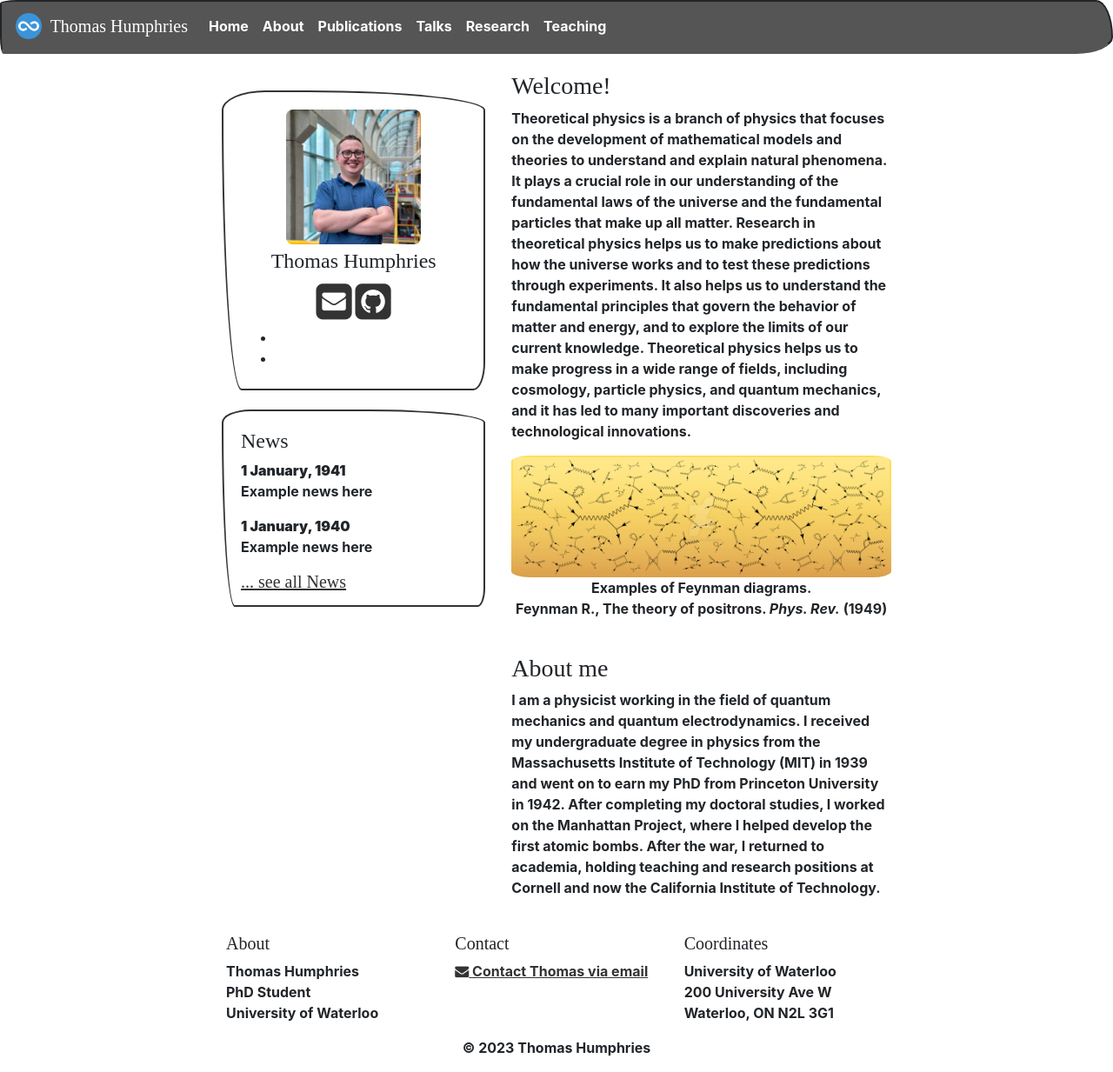
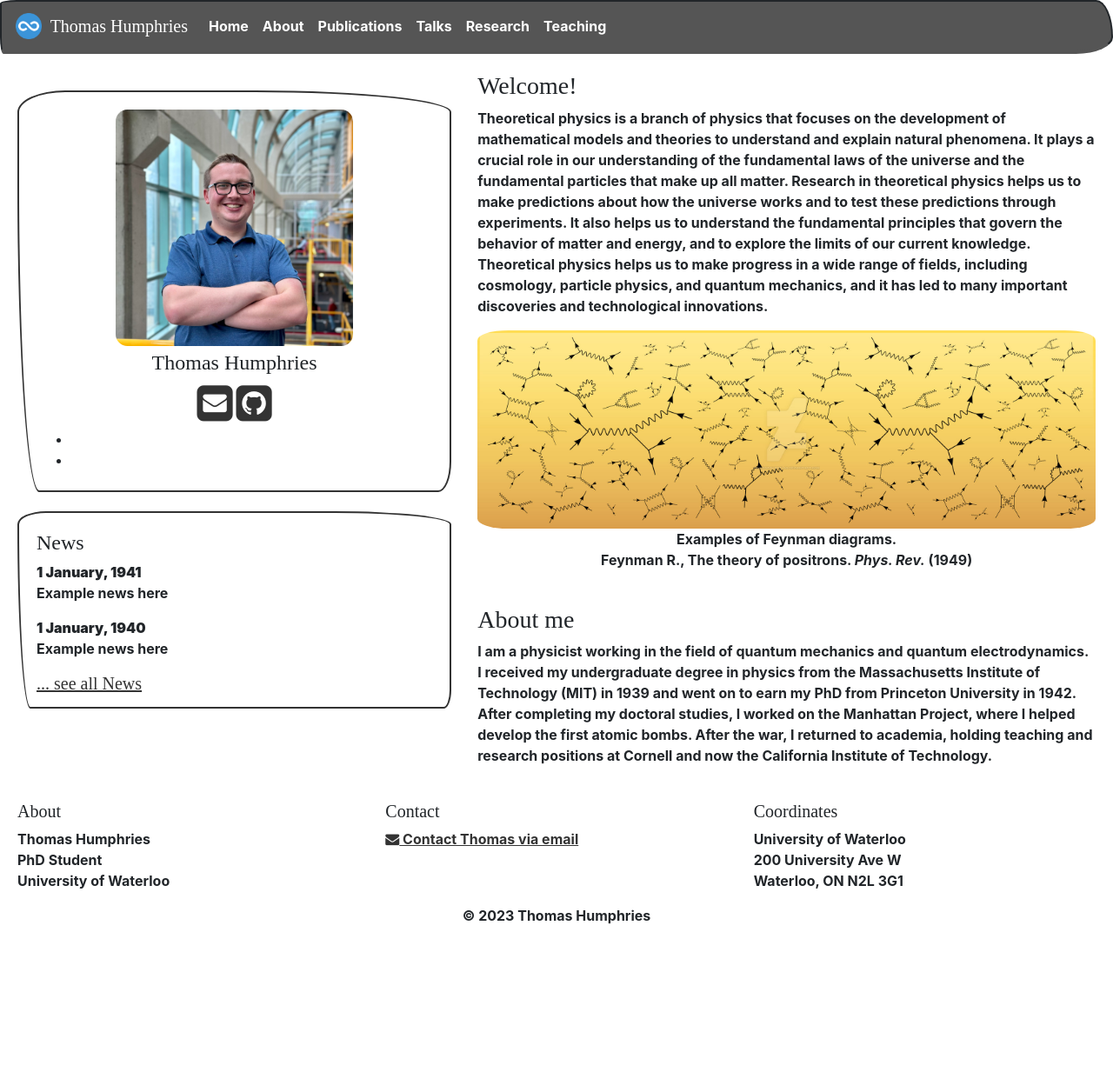
Before and after one commit to t3humphries/new_webpage, a Jekyll site: the page built from _pages/home.md, in a window 1280 px wide and 1233 px high. Shown: the whole window at 87% size. Built offline with Jekyll 4.4.1, drawn with Linux system fonts in a browser that asks for light colours; nearby versions of some CDN libraries; some web fonts are replaced; a style sheet for code colours, icons or effects is not loaded.

Commit message:
update style

```diff
--- a/_sass/SHB_css.scss
+++ b/_sass/SHB_css.scss
@@ -1,12 +1,12 @@
 img {
-    border-radius:5%;
+    border-radius: 5%;
   }
 
   .jumbotron {
-    padding:20px;
-    padding-bottom:7px;
-    margin-top:22px;
-    margin-bottom:22px;
+    padding: 20px;
+    padding-bottom: 7px;
+    margin-top: 22px;
+    margin-bottom: 22px;
   }
 
   .navbar {
@@ -20,41 +20,38 @@ img {
   }
 
   .container-fluid {
-  max-width: 800px;
+    max-width: 100%; /* Make the container fluid */
+    padding-left: 20px;
+    padding-right: 20px;
   }
 
   .container-footer {
-  margin-right: auto;
-  margin-left: auto;
-  max-width: 800px;
-  padding-left:  20px;
+    max-width: 100%; /* Make the container fluid */
+    padding-left: 20px;
     padding-right: 20px;
+    margin: 0 auto; /* Center the container */
   }
 
   .well-collapse {
-  padding-left:  20px;
-  padding-right: 20px;
-  padding-top:   12px;
-  padding-bottom: 4px;
-  border-radius:  7px;
-  min-height:     1px;
-  margin-top:    15px;
+    padding: 12px 20px; /* Simplify padding */
+    border-radius: 7px;
+    margin-top: 15px;
     color: black;
     background-color: var(--gray);
     border: 2px solid var(--gray-dark);
     blockquote {
       border-color: var(--gray-dark);
-    border-color: rgba(0,0,0,.15);
+      border-color: rgba(0, 0, 0, 0.15);
     }
   }
 
-
   .embed-container-home {
     position: relative;
-  padding: 0px;
-  margin: 0px;
-  // width: 435px;
-  // height: 150px;
+    padding: 0;
+    margin: 0;
+    width: 100%; /* Make the container fluid */
+    max-width: 100%; /* Ensure the image scales with the container */
+    height: auto; /* Maintain the aspect ratio */
     overflow: hidden;
     background-size: cover;
     background-position: center;
@@ -62,25 +59,28 @@ img {
     background-image: url($baseurl + "/images/thumbs/3dtrain.jpeg");
   }
 
-.embed-container {
+  .embed-container,
+  .embed-container-spleen,
+  .embed-container-leuk {
     position: relative;
-  padding: 0px;
-  margin: 0px;
-  width: 175px;
+    padding: 0;
+    margin: 0;
+    width: 100%; /* Make the container fluid */
+    max-width: 100%; /* Ensure the image scales with the container */
+    height: auto; /* Maintain the aspect ratio */
     overflow: hidden;
     background-size: cover;
     background-position: center;
     background-repeat: no-repeat;
   }
-  // margin-left:7px;
-  // border: 1px solid red;
 
+  /* Add specific styles for each container if needed */
   .embed-container-spleen {
-  height: 155px;
+    height: auto; /* Adjust the height as needed */
     background-image: url($baseurl + "/images/thumbs/spleen.jpg");
   }
 
   .embed-container-leuk {
-  height: 112px;
+    height: auto; /* Adjust the height as needed */
     background-image: url($baseurl + "/images/thumbs/spleen.jpg");
   }
```
Lines whose indentation alone changed are shown as unchanged.
